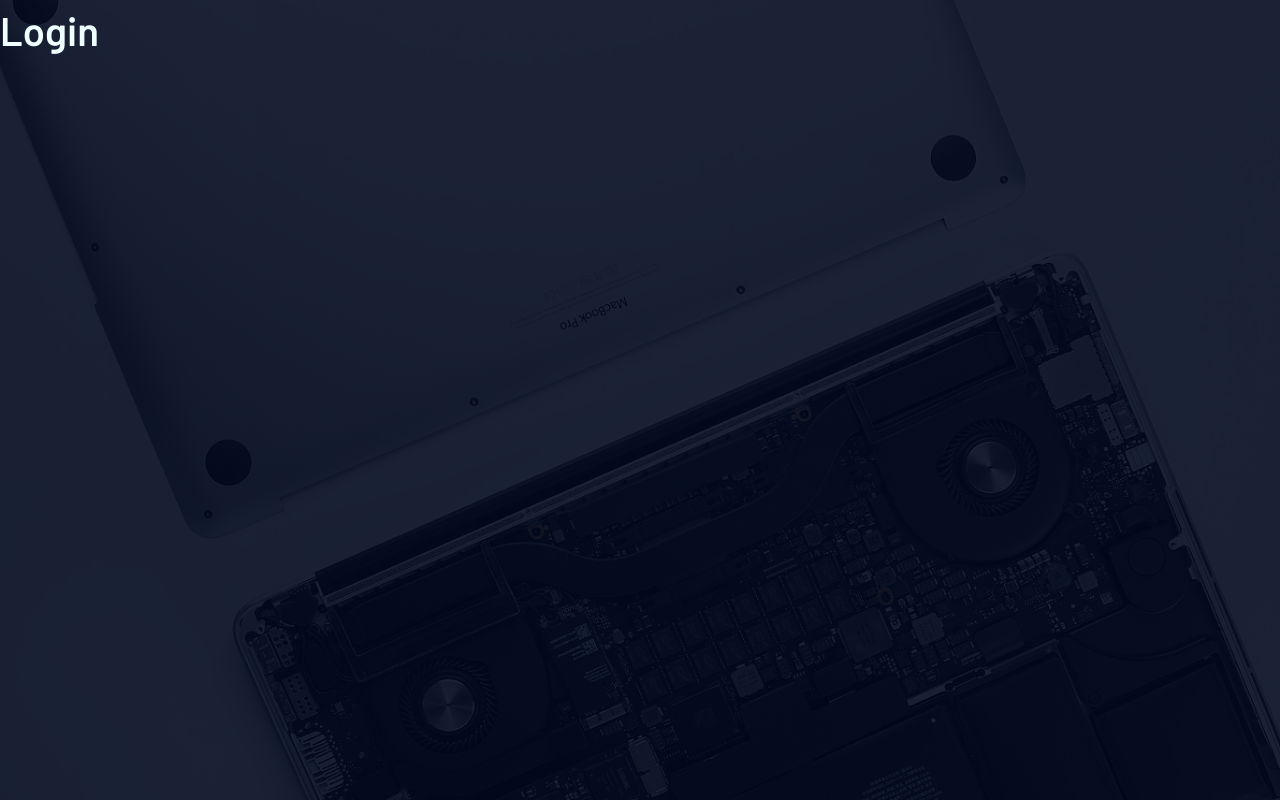
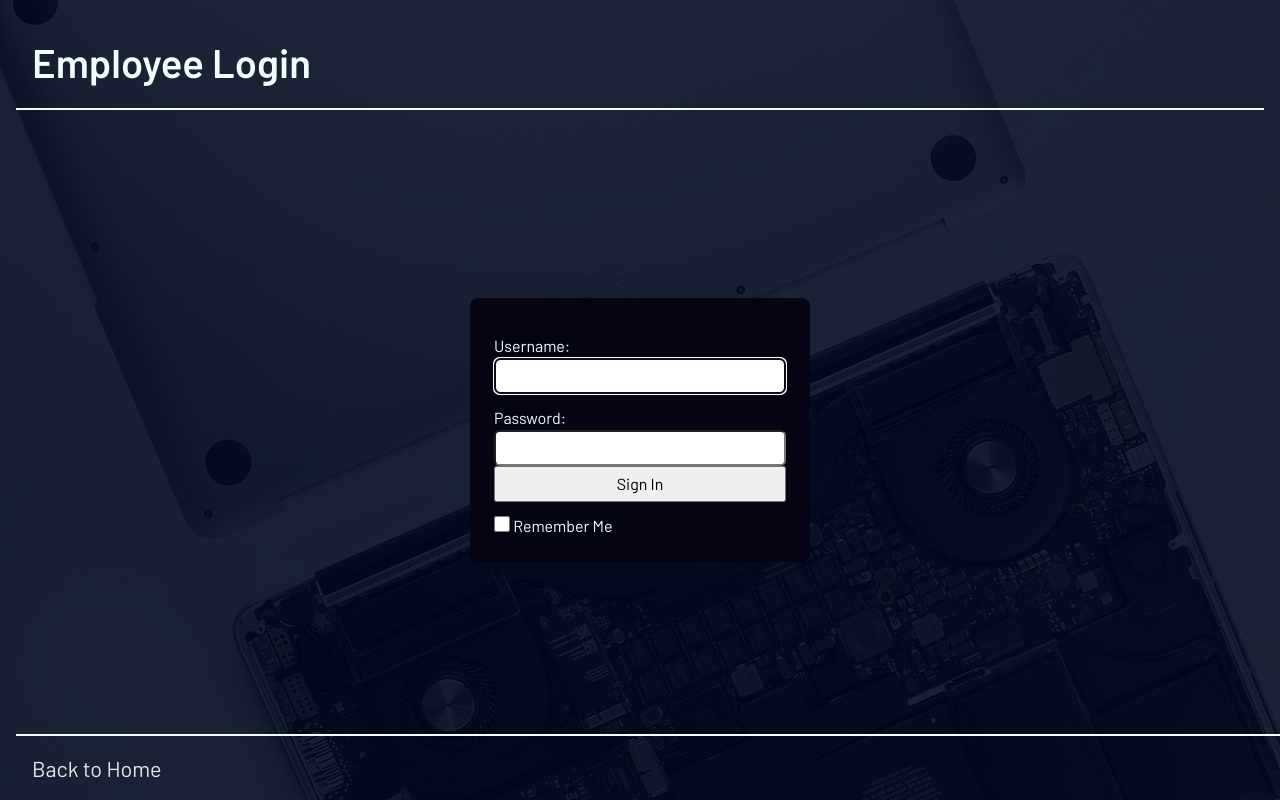
Before and after one commit to md-abid-hussain/frontend-technotes, a React (Vite) app: page /login in a window 1280 px wide. Built offline with nearby package versions, Linux system fonts and the light colour scheme; a web font is replaced by a local one.

Commit message:
updated login component

```diff
--- a/src/Features/Auth/Login.jsx
+++ b/src/Features/Auth/Login.jsx
@@ -1,7 +1,127 @@
+import {useRef,useState,useEffect} from 'react'
+import { useNavigate,Link } from 'react-router-dom'
+
+import { useDispatch } from 'react-redux'
+import { setCredentials } from './authSlice'
+import { useLoginMutation } from './authApiSlice'
+
+import usePersist from '../../hooks/usePersist'
+
 const Login = () => {
-  return (
-    <h1>Login</h1>
-  )
+    const userRef = useRef()
+    const errRef = useRef()
+
+    const [username,setUsername] = useState('')
+    const [password,setPassword] = useState('')
+    const [errMsg,setErrMsg] = useState('')
+
+    const dispatch = useDispatch()
+    const navigate = useNavigate()
+
+    const [persist,setPersist] = usePersist()
+
+    useEffect(()=>{
+      userRef.current.focus()
+    },[])
+
+    useEffect(()=>{
+      setErrMsg('')
+    },[username,password])
+
+    const [login,{isLoading}] = useLoginMutation()
+
+    const errClass = errMsg? "errmsg":"offscreen"
+
+    if (isLoading){
+      return <p>Loading...</p>
+    }
+
+    const handleSubmit = async (e)=>{
+      e.preventDefault()
+      try{
+        const {accessToken} = await login({username, password}).unwrap()
+        console.log(accessToken)
+        dispatch(setCredentials({accessToken}))
+        setUsername('')
+        setPassword('')
+        navigate('/dash')
+      }catch(err){
+        // if(!err.status){
+        //   setErrMsg('No server response')
+        // }else if(err.status === 400){
+        //   setErrMsg('Missing username or password')
+        // }else if(err.status === 401){
+        //   setErrMsg('Invalid Credentials')
+        // }else{
+        //   setErrMsg(err?.data?.message || err?.message)
+        // }
+        if(!err?.data?.message){
+          console.log(err)
+          setErrMsg('No response from server')
+        }else{
+          setErrMsg(err.data.message)
+        }
+
+      }
+    }
+
+    const handleUserInput = (e)=>setUsername(e.target.value)
+
+    const handlePasswordInput = (e)=>setPassword(e.target.value)
+
+
+    const handlePersistToggle = ()=>setPersist(prev => !prev)
+
+    const content = (
+      <section className='public'>
+        <header>
+          <h1>Employee Login</h1>
+        </header>
+
+        <main className='grid center form_container'>
+          <p ref={errRef} className={errClass} aria-live='assertive'>{errMsg}</p>
+          <form className='form' onSubmit={handleSubmit}>
+            <label className='form_label' htmlFor="username">Username:</label>
+            <input
+              className='form_input'
+              type='text'
+              id='username'
+              ref={userRef}
+              value={username}
+              onChange={handleUserInput}
+              autoComplete='off'
+              required
+            />
+            <label className='form_label' htmlFor="password">Password:</label>
+            <input
+              type="password"
+              className='form_input'
+              id='password'
+              value={password}
+              onChange ={handlePasswordInput}
+              required
+            />
+            <button className='form_submit-button'>Sign In</button>
+            <label htmlFor="persist" className='form_label'>
+              <input
+                type="checkbox"
+                id="persist"
+                checked={persist}
+                onChange={handlePersistToggle}
+                className='form_checkbox'
+              /> Remember Me
+            </label>
+          </form>
+        </main>
+
+        <footer>
+          <Link to='/'>Back to Home</Link>
+        </footer>
+
+      </section>
+    )
+
+    return content
 }
 
 export default Login
```
